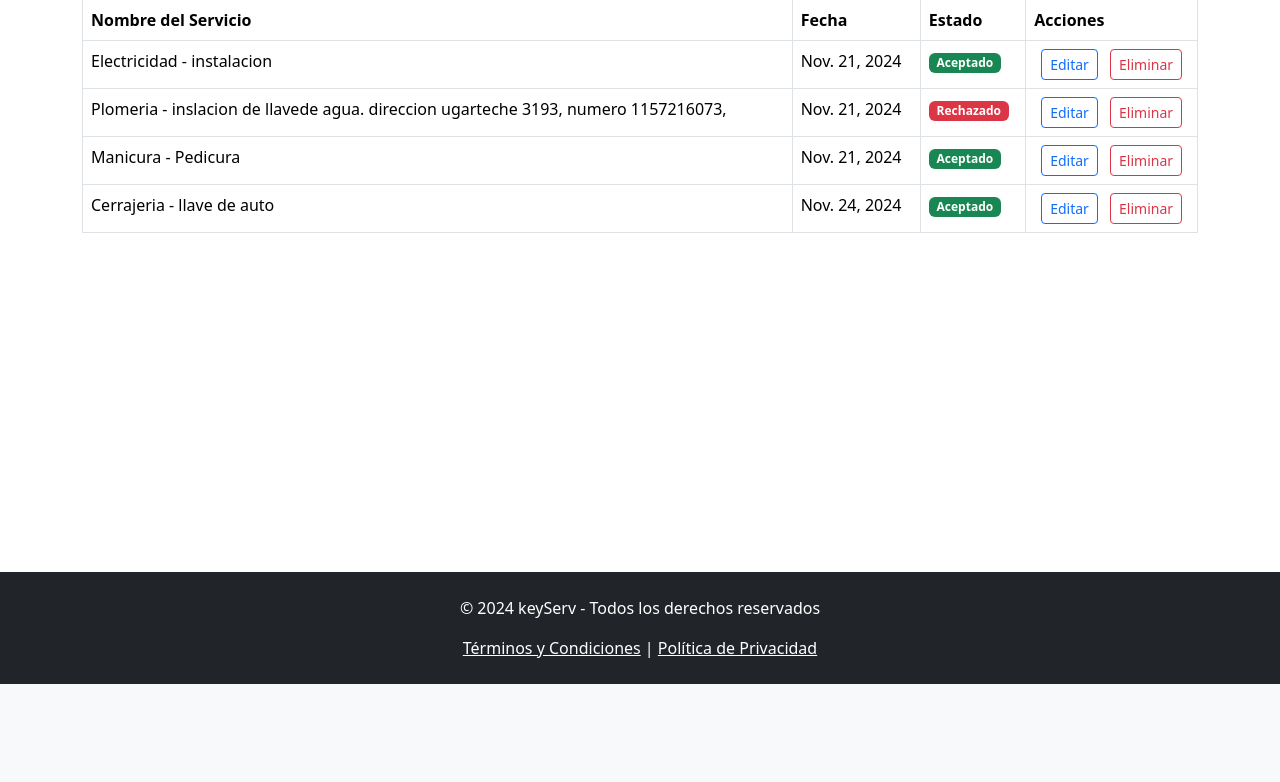
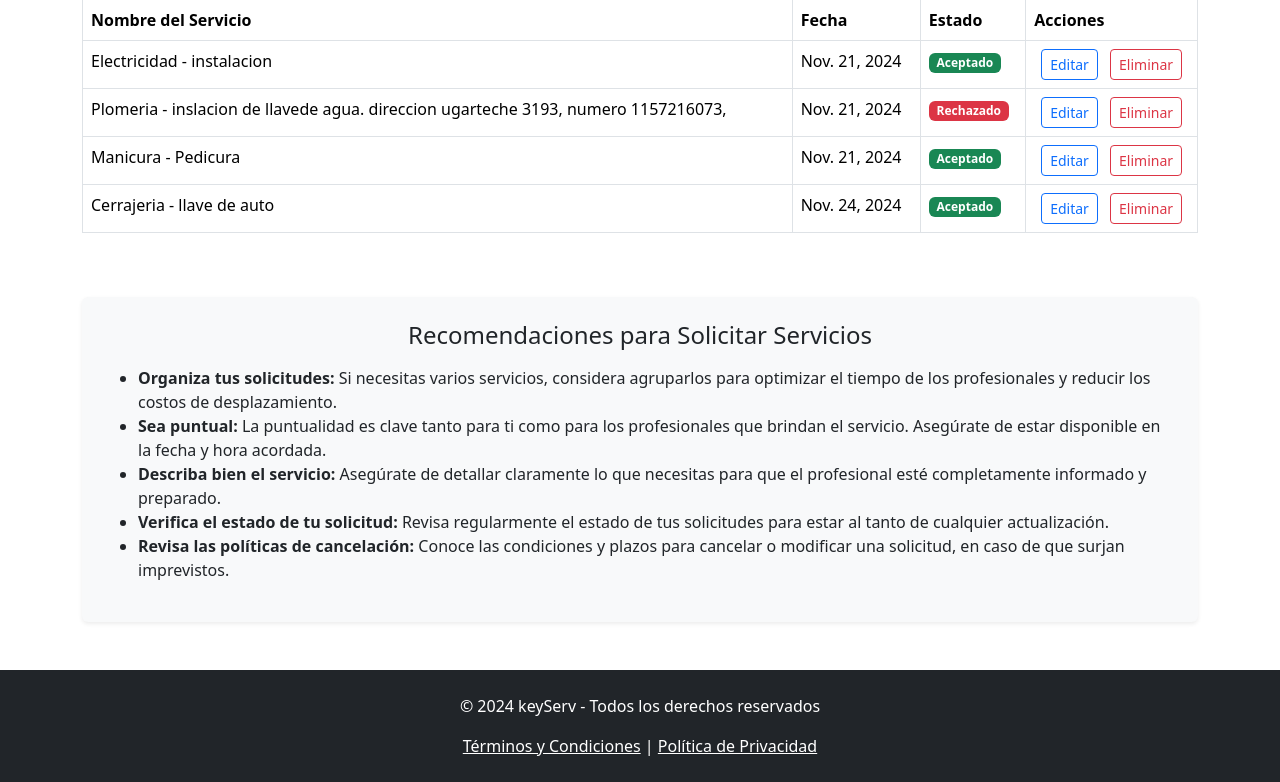
Before and after one commit to herlazarte/Proyecto-BackEnd, a Django app: template apps/usuarios/templates/dashboard_cliente.html in a window 1280 px wide. Shown: the part 286-1068 px from the top of the page. Before the commit the page ends 970 px from the top, so only its background shows below. Run offline with Django 5.2, Linux system fonts and the light colour scheme; the template is opened without the code that fills it: values that come from a table or form of the project are taken from there, others are empty; data comes from the database, SQL or seed files in the repository; some libraries are stand-ins or nearby versions.

Commit message:
actualizacion plantilla D cliente

```diff
--- a/apps/usuarios/templates/dashboard_cliente.html
+++ b/apps/usuarios/templates/dashboard_cliente.html
@@ -72,6 +72,19 @@
                 </tbody>
             </table>
         </div>
+
+        <!-- Recomendaciones para Clientes -->
+        <section class="mt-5 p-4 bg-light rounded shadow-sm">
+            <h4 class="text-center text-dark mb-3">Recomendaciones para Solicitar Servicios</h4>
+            <ul>
+                <li><strong>Organiza tus solicitudes:</strong> Si necesitas varios servicios, considera agruparlos para optimizar el tiempo de los profesionales y reducir los costos de desplazamiento.</li>
+                <li><strong>Sea puntual:</strong> La puntualidad es clave tanto para ti como para los profesionales que brindan el servicio. Asegúrate de estar disponible en la fecha y hora acordada.</li>
+                <li><strong>Describa bien el servicio:</strong> Asegúrate de detallar claramente lo que necesitas para que el profesional esté completamente informado y preparado.</li>
+                <li><strong>Verifica el estado de tu solicitud:</strong> Revisa regularmente el estado de tus solicitudes para estar al tanto de cualquier actualización.</li>
+                <li><strong>Revisa las políticas de cancelación:</strong> Conoce las condiciones y plazos para cancelar o modificar una solicitud, en caso de que surjan imprevistos.</li>
+            </ul>
+        </section>
+
     </section>
 </main>
 
@@ -101,8 +114,7 @@
   function confirmDelete(solicitudId) {
     // Cambiar la acción del formulario con la URL dinámica
     const deleteForm = document.getElementById('deleteForm');
-    deleteForm.action = `/usuarios/eliminar_solicitud/${solicitudId}/`;
- // Construye la URL con el ID de la solicitud
+    deleteForm.action = `/usuarios/eliminar_solicitud/${solicitudId}/`; // Construye la URL con el ID de la solicitud
 
     // Mostrar el modal
     const deleteModal = new bootstrap.Modal(document.getElementById('deleteModal'));
```
Lines whose indentation alone changed are shown as unchanged.
